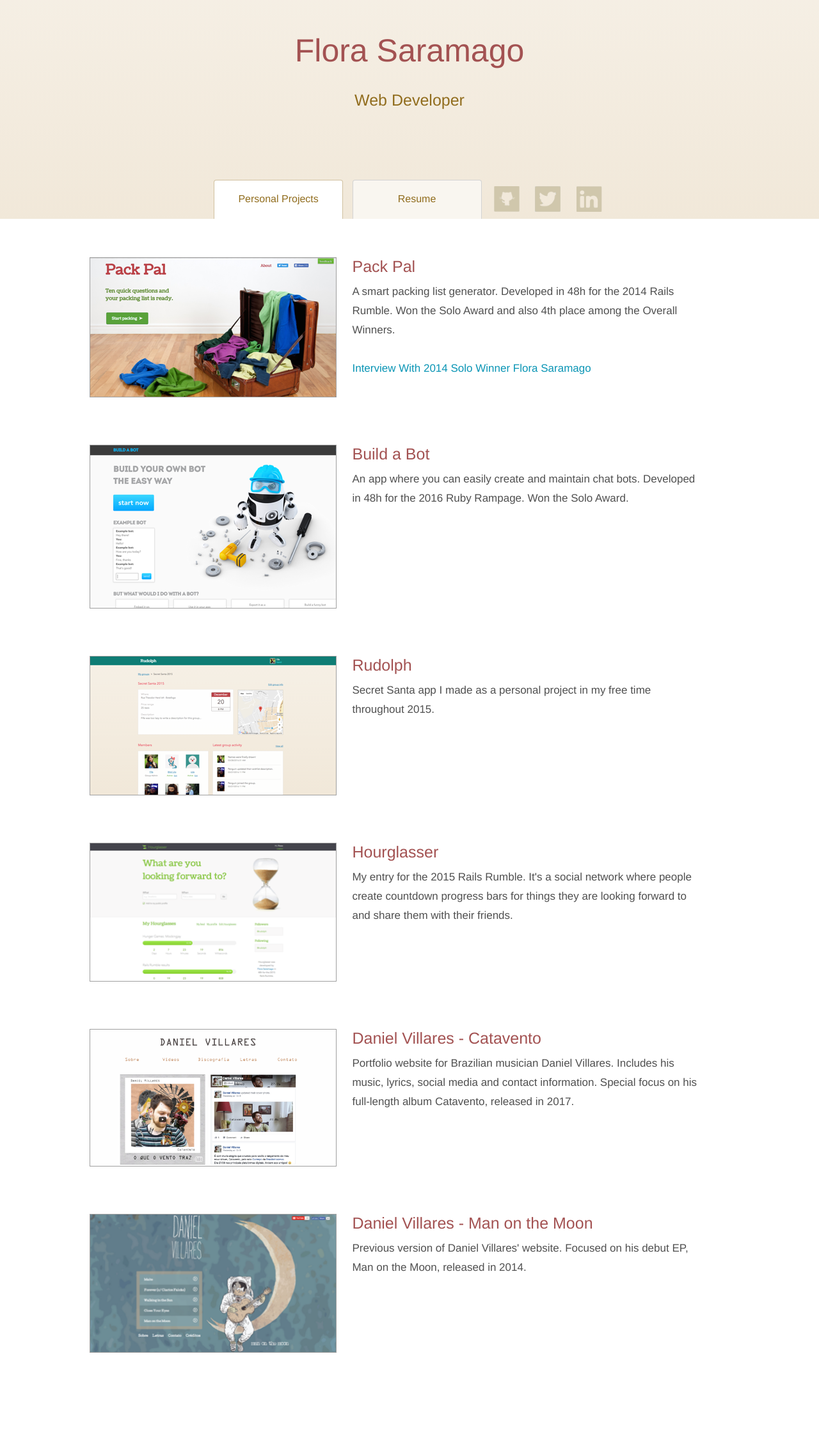
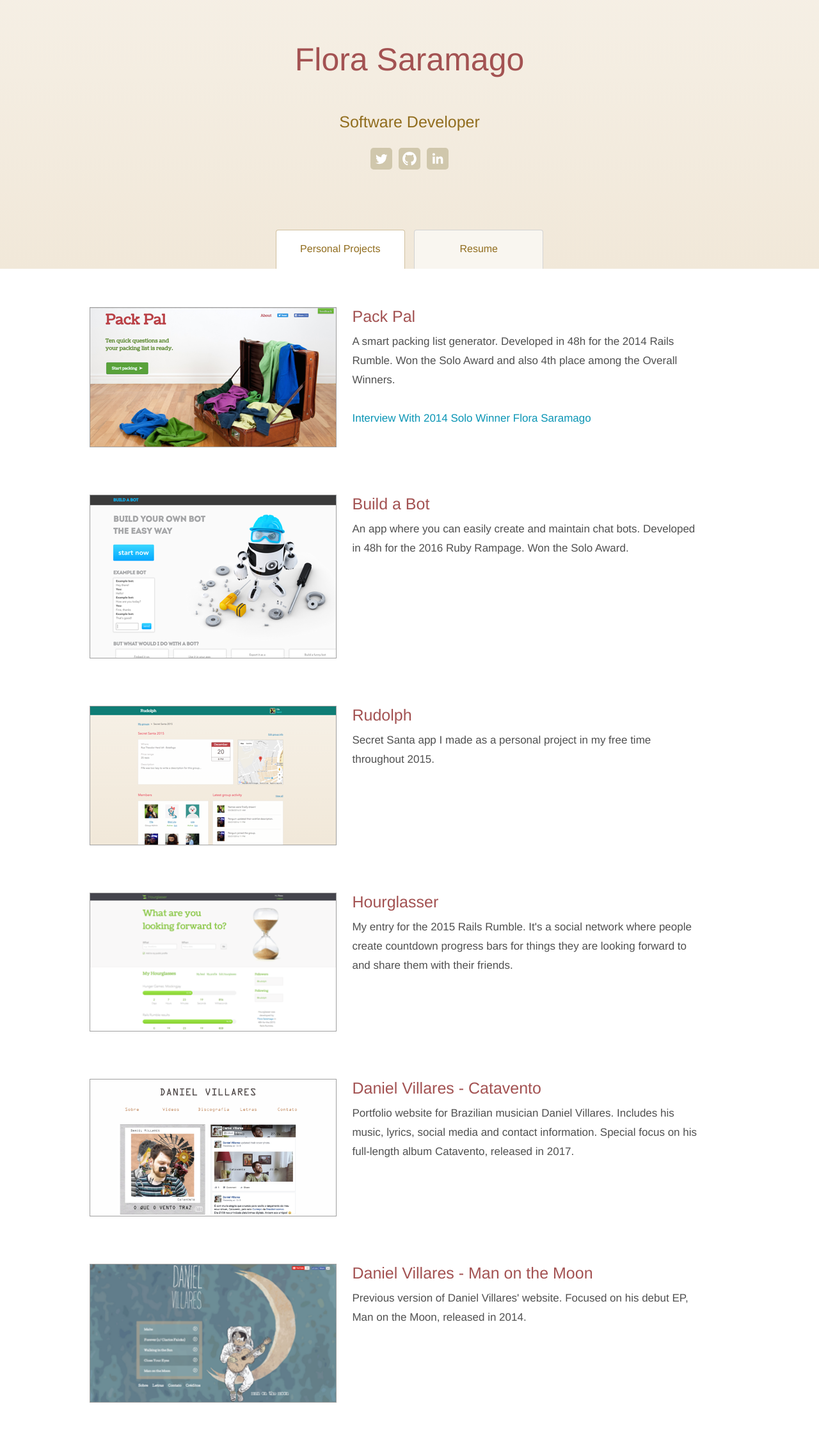
Before and after one commit to florasaramago/FloraSaramago, a Jekyll site: the page built from index.html, in a window 1280 px wide. Shown: the whole page at 64% size. Built offline with Jekyll 4.4.1, drawn with Linux system fonts in a browser that asks for light colours; some web fonts are replaced; before the commit the page ends 2188 px from its top, so only the background shows below that.

Commit message:
Different icon placement

```diff
--- a/_layouts/default.html
+++ b/_layouts/default.html
@@ -11,7 +11,27 @@
     <div id="header">
       <div id="header-contents">
         <h1>Flora Saramago</h1>
-        <h2>Web Developer</h2>
+        <h2>Software Developer</h2>
+
+        <div style="display:flex;flex-wrap:wrap">
+          <a href="https://twitter.com/flora_saramago" target="_blank" rel="noopener noreferrer" style="text-decoration:none;border:0;width:30px;height:30px;padding:2px;margin:5px;color:#ffffff;border-radius:15%;background-color:#d0c7ac;">
+            <svg class="niftybutton-twitter" style="display:block;fill:currentColor" data-tag="twi" data-name="Twitter" viewBox="0 0 512 512" preserveAspectRatio="xMidYMid meet">
+              <path d="M419.6 168.6c-11.7 5.2-24.2 8.7-37.4 10.2 13.4-8.1 23.8-20.8 28.6-36 -12.6 7.5-26.5 12.9-41.3 15.8 -11.9-12.6-28.8-20.6-47.5-20.6 -42 0-72.9 39.2-63.4 79.9 -54.1-2.7-102.1-28.6-134.2-68 -17 29.2-8.8 67.5 20.1 86.9 -10.7-0.3-20.7-3.3-29.5-8.1 -0.7 30.2 20.9 58.4 52.2 64.6 -9.2 2.5-19.2 3.1-29.4 1.1 8.3 25.9 32.3 44.7 60.8 45.2 -27.4 21.4-61.8 31-96.4 27 28.8 18.5 63 29.2 99.8 29.2 120.8 0 189.1-102.1 185-193.6C399.9 193.1 410.9 181.7 419.6 168.6z"></path>
+            </svg>
+          </a>
+
+          <a href="https://github.com/florasaramago" target="_blank" rel="noopener noreferrer" style="text-decoration:none;border:0;width:30px;height:30px;padding:2px;margin:5px;color:#ffffff;border-radius:15%;background-color:#d0c7ac;">
+            <svg class="niftybutton-github" style="display:block;fill:currentColor" data-donate="true" data-tag="git" data-name="Github" viewBox="0 0 512 512" preserveAspectRatio="xMidYMid meet">
+              <path d="M256 70.7c-102.6 0-185.9 83.2-185.9 185.9 0 82.1 53.3 151.8 127.1 176.4 9.3 1.7 12.3-4 12.3-8.9V389.4c-51.7 11.3-62.5-21.9-62.5-21.9 -8.4-21.5-20.6-27.2-20.6-27.2 -16.9-11.5 1.3-11.3 1.3-11.3 18.7 1.3 28.5 19.2 28.5 19.2 16.6 28.4 43.5 20.2 54.1 15.4 1.7-12 6.5-20.2 11.8-24.9 -41.3-4.7-84.7-20.6-84.7-91.9 0-20.3 7.3-36.9 19.2-49.9 -1.9-4.7-8.3-23.6 1.8-49.2 0 0 15.6-5 51.1 19.1 14.8-4.1 30.7-6.2 46.5-6.3 15.8 0.1 31.7 2.1 46.6 6.3 35.5-24 51.1-19.1 51.1-19.1 10.1 25.6 3.8 44.5 1.8 49.2 11.9 13 19.1 29.6 19.1 49.9 0 71.4-43.5 87.1-84.9 91.7 6.7 5.8 12.8 17.1 12.8 34.4 0 24.9 0 44.9 0 51 0 4.9 3 10.7 12.4 8.9 73.8-24.6 127-94.3 127-176.4C441.9 153.9 358.6 70.7 256 70.7z"></path>
+            </svg>
+          </a>
+
+          <a href="https://www.linkedin.com/in/flora-saramago-b7943924/" target="_blank" rel="noopener noreferrer" style="text-decoration:none;border:0;width:30px;height:30px;padding:2px;margin:5px;color:#ffffff;border-radius:15%;background-color:#d0c7ac;">
+            <svg class="niftybutton-linkedin" style="display:block;fill:currentColor" data-donate="true" data-tag="lin" data-name="LinkedIn" viewBox="0 0 512 512" preserveAspectRatio="xMidYMid meet">
+              <path d="M186.4 142.4c0 19-15.3 34.5-34.2 34.5 -18.9 0-34.2-15.4-34.2-34.5 0-19 15.3-34.5 34.2-34.5C171.1 107.9 186.4 123.4 186.4 142.4zM181.4 201.3h-57.8V388.1h57.8V201.3zM273.8 201.3h-55.4V388.1h55.4c0 0 0-69.3 0-98 0-26.3 12.1-41.9 35.2-41.9 21.3 0 31.5 15 31.5 41.9 0 26.9 0 98 0 98h57.5c0 0 0-68.2 0-118.3 0-50-28.3-74.2-68-74.2 -39.6 0-56.3 30.9-56.3 30.9v-25.2H273.8z"></path>
+            </svg>
+          </a>
+        </div>
       </div>
 
       <div id="tabs">
@@ -19,24 +39,6 @@
           <li class="tab pp {% if page.name == 'index.html' %} active {% endif %}"><a href="{{ '/index.html' | relative_url }}">Personal Projects</a></li>
 
           <li class="tab {% if page.name == 'resume.html' %} active {% endif %}"><a href="{{ '/resume.html' | relative_url }}">Resume</a></li>
-
-          <li class="tab borderless-tab">
-            <a href="https://github.com/florasaramago" target="_blank">
-              <img class="social" src="{{ '/assets/images/icon-github.png' | relative_url }}" />
-            </a>
-          </li>
-
-          <li class="tab borderless-tab">
-            <a href="https://twitter.com/flora_saramago" target="_blank">
-              <img class="social" src="{{ '/assets/images/icon-twitter.png' | relative_url }}" />
-            </a>
-          </li>
-
-          <li class="tab borderless-tab">
-            <a href="https://linkedin.com/pub/flora-saramago/24/439/b79" target="_blank">
-              <img class="social" src="{{ '/assets/images/icon-linkedin.png' | relative_url }}" />
-            </a>
-          </li>
         </ul>
       </div>
     </div>
--- a/_sass/main.scss
+++ b/_sass/main.scss
@@ -32,13 +32,17 @@
   background: -o-linear-gradient(rgba(241, 232, 217, 0.66), #f1e8d9); /* For Opera 11.1 to 12.0 */
   background: -moz-linear-gradient(rgba(241, 232, 217, 0.66), #f1e8d9); /* For Firefox 3.6 to 15 */
   background: linear-gradient(rgba(241, 232, 217, 0.66), #f1e8d9); /* Standard syntax */
-  height:352px;
+  height: 430px;
   padding-top: 50px;
   position: relative;
 
   #header-contents {
-    margin: 60px auto 0 auto;
-    width:50%;
+    display: flex;
+    justify-content: center;
+    align-items: center;
+    flex-direction: column;
+    margin: 40px auto 0 auto;
+    width: 50%;
     text-align: center;
 
     h1 {
@@ -113,26 +117,6 @@
     .active {
       background: #fff;
       border-color: rgba(145, 109, 30, 0.42);
-    }
-
-    .borderless-tab {
-      border: 0;
-      background: transparent;
-      text-align: left;
-      width: auto;
-
-      a {
-        display: inline-block;
-        padding: 0 5px;
-        height: 15px;
-        position: relative;
-        bottom: 10px;
-
-        .social {
-          float: left;
-          width: 40px;
-        }
-      }
     }
   }
 }
@@ -339,19 +323,20 @@
   /*----------- MAIN -----------*/
   #header {
     width: 100%;
-    height: 271px !important;
-    margin: 0 !important;
+    height: 300px;
+    margin: 0;
 
     #header-contents {
-      width: 100% !important;
-      margin: 40px auto 0 auto !important;
+      width: 100%;
+      margin: 15px auto 0 auto;
 
       h1 {
-        font-size: 40px !important;
+        font-size: 37px;
+        margin-bottom: 0;
       }
 
       h2 {
-        font-size: 25px !important;
+        font-size: 23px;
       }
     }
 
@@ -377,7 +362,7 @@
 
       .tab {
         height: 40px;
-        width: 90px;
+        width: 150px;
         text-align: center;
         padding-top: 20px;
 
@@ -385,15 +370,6 @@
           margin:auto;
           padding: 0 1px;
         }
-      }
-
-      .borderless-tab {
-        width: 40px !important;
-      }
-
-      .pp {
-        height: 50px;
-        padding-top: 10px;
       }
     }
   }
@@ -434,7 +410,7 @@
 
         .description {
           font-size: 18px;
-          line-height: 40px;
+          line-height: 30px;
         }
       }
     }
```
